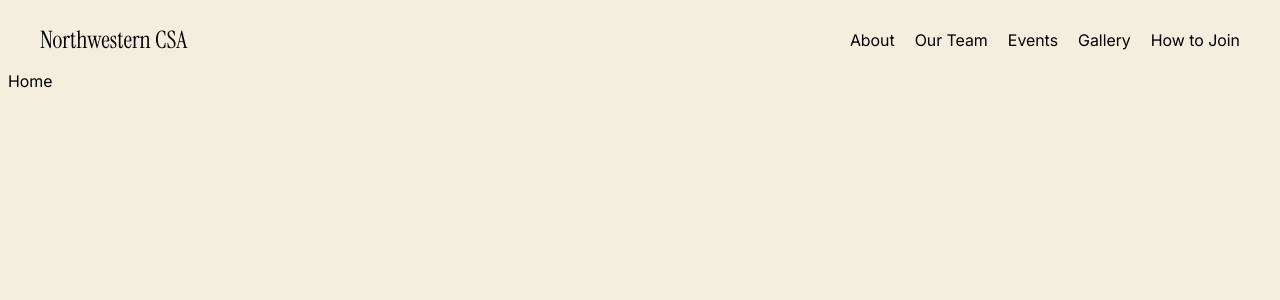
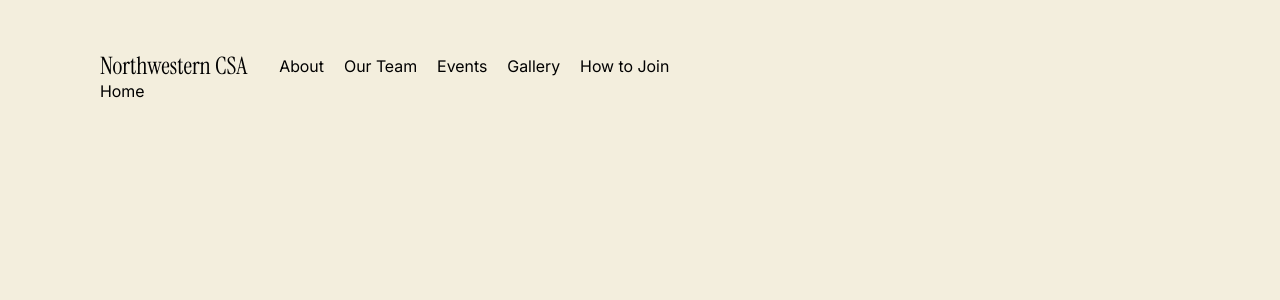
Before and after one commit to ariashi15/csa-website, a React (Vite) app: page / in a window 1280 px wide. Shown: the top 300 px of the page. Built offline with nearby package versions, Linux system fonts and the light colour scheme.

Commit message:
update main margins

```diff
--- a/src/components/NavBar.css
+++ b/src/components/NavBar.css
@@ -2,8 +2,6 @@
   align-items: center;
   display: flex;
   gap: 2rem;
-  justify-content: space-between;
-  padding: 1rem 2rem;
 }
 
 .navbar a {
@@ -22,5 +20,5 @@
 }
 
 .navbar__links .active {
-  text-decoration: underline;
+  color: var(--lantern);
 }
--- a/src/index.css
+++ b/src/index.css
@@ -46,6 +46,7 @@
 body {
   background-color: var(--cream);
   font-family: var(--font-body);
+  margin: 50px 100px;
 }
 
 html {
```
